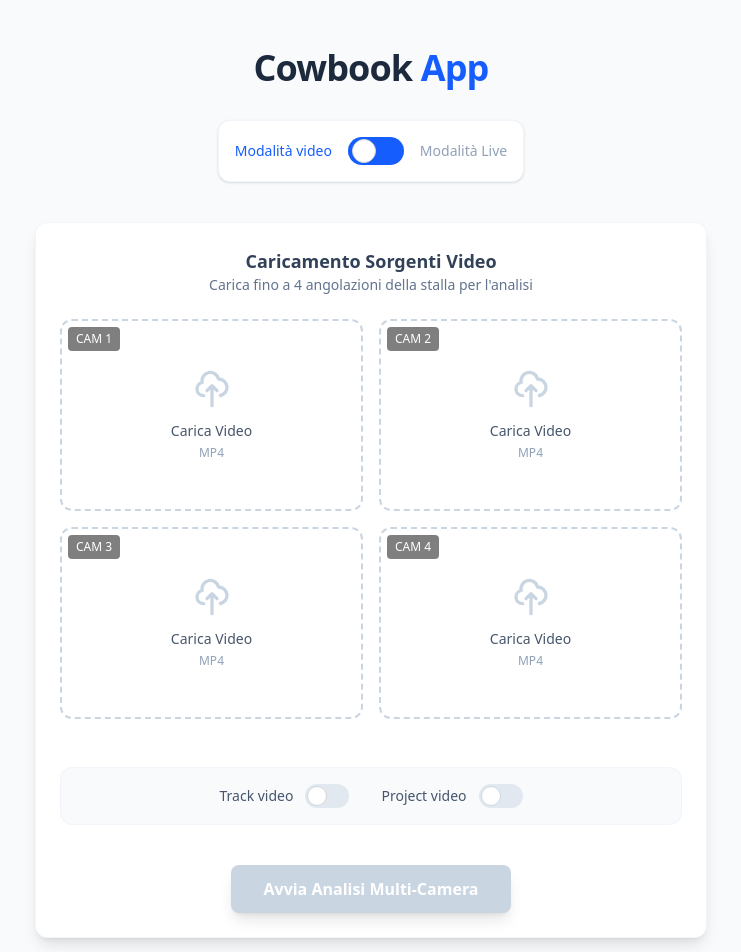
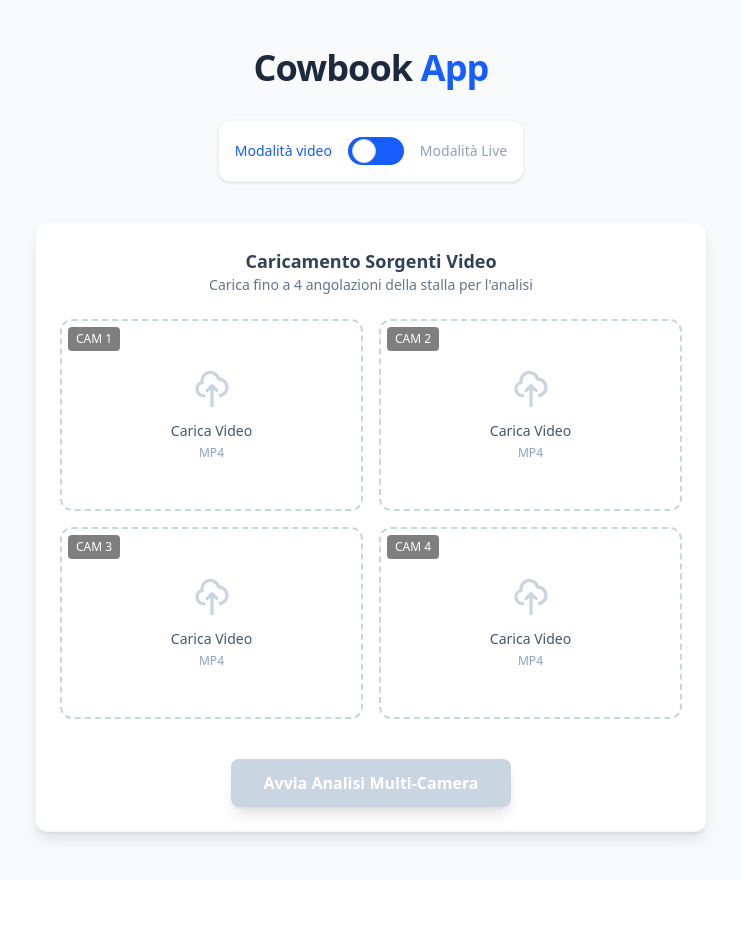
Before and after one commit to alevillacres/InterfaceCowbook, a React (Vite) app: page / in a window 1280 px wide. Shown: the top 952 px of the page, without its empty margins (269-1010 px from the left). After the commit the page ends 880 px from the top, so only its background shows below. Built offline with nearby package versions, Linux system fonts and the light colour scheme.

Commit message:
deleted toggle switch of tracking video and projection

```diff
--- a/src/VideoInterface.tsx
+++ b/src/VideoInterface.tsx
@@ -6,8 +6,7 @@
 export function VideoInterface(props: { isActive: boolean }) {
     const [videos, setVideos] = useState<(File | null)[]>([null, null, null, null]);
     const [loading, setLoading] = useState<boolean>(false);
-    const [trackingVideo, setTrackingVideo] = useState<boolean>(false);
-    const [projectionVideo, setProjectionVideo] = useState<boolean>(false);
+
     const navigate = useNavigate();
     if (props.isActive) {
         return null;
@@ -28,8 +27,7 @@
         const formData = new FormData();
         const videoUrls = videos.map(v => v ? URL.createObjectURL(v) : null);
 
-        formData.append('tracking_video', trackingVideo.toString())
-        formData.append('projection_video', projectionVideo.toString())
+
 
         videos.forEach((video, i) => {
             if(video !== null) {
@@ -88,53 +86,7 @@
                 ))}
             </div>
 
-            <div className="flex flex-col sm:flex-row justify-center items-center gap-8 mt-6 p-4 bg-slate-50 rounded-xl border border-slate-100">
 
-                <label className="flex items-center gap-3 cursor-pointer group">
-                    <span className="text-sm font-medium text-slate-600 group-hover:text-indigo-600 transition-colors">
-                        Track video
-                    </span>
-                    <div className="relative flex items-center">
-                        <input
-                            type="checkbox"
-                            className="sr-only peer"
-                            checked={trackingVideo}
-                            onChange={(e) => setTrackingVideo(e.target.checked)}
-                        />
-                        {/* Sfondo del toggle */}
-                        <div className="w-11 h-6 bg-slate-200 rounded-full peer
-                            peer-focus:ring-4 peer-focus:ring-indigo-100
-                            peer-checked:bg-indigo-600
-                            after:content-[''] after:absolute after:top-0.5 after:left-0.5
-                            after:bg-white after:border-gray-300 after:border after:rounded-full
-                            after:h-5 after:w-5 after:transition-all
-                            peer-checked:after:translate-x-full peer-checked:after:border-white">
-                        </div>
-                    </div>
-                </label>
-
-                <label className="flex items-center gap-3 cursor-pointer group">
-                    <span className="text-sm font-medium text-slate-600 group-hover:text-indigo-600 transition-colors">
-                        Project video
-                    </span>
-                    <div className="relative flex items-center">
-                        <input
-                            type="checkbox"
-                            className="sr-only peer"
-                            checked={projectionVideo}
-                            onChange={(e) => setProjectionVideo(e.target.checked)}
-                        />
-                        <div className="w-11 h-6 bg-slate-200 rounded-full peer
-                            peer-focus:ring-4 peer-focus:ring-indigo-100
-                            peer-checked:bg-indigo-600
-                            after:content-[''] after:absolute after:top-0.5 after:left-0.5
-                            after:bg-white after:border-gray-300 after:border after:rounded-full
-                            after:h-5 after:w-5 after:transition-all
-                            peer-checked:after:translate-x-full peer-checked:after:border-white">
-                        </div>
-                    </div>
-                </label>
-            </div>
             <div className="flex justify-center mt-4">
                 <button
                     onClick={handleAnalysisVideo}
```
